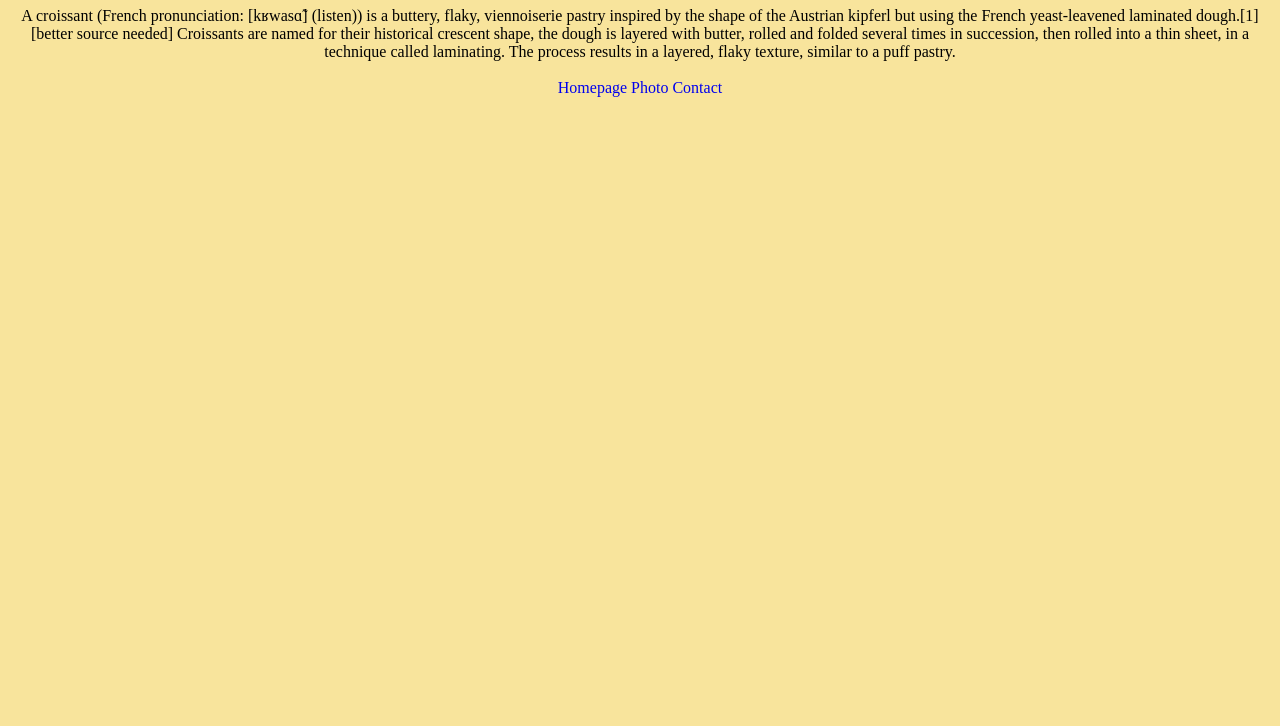
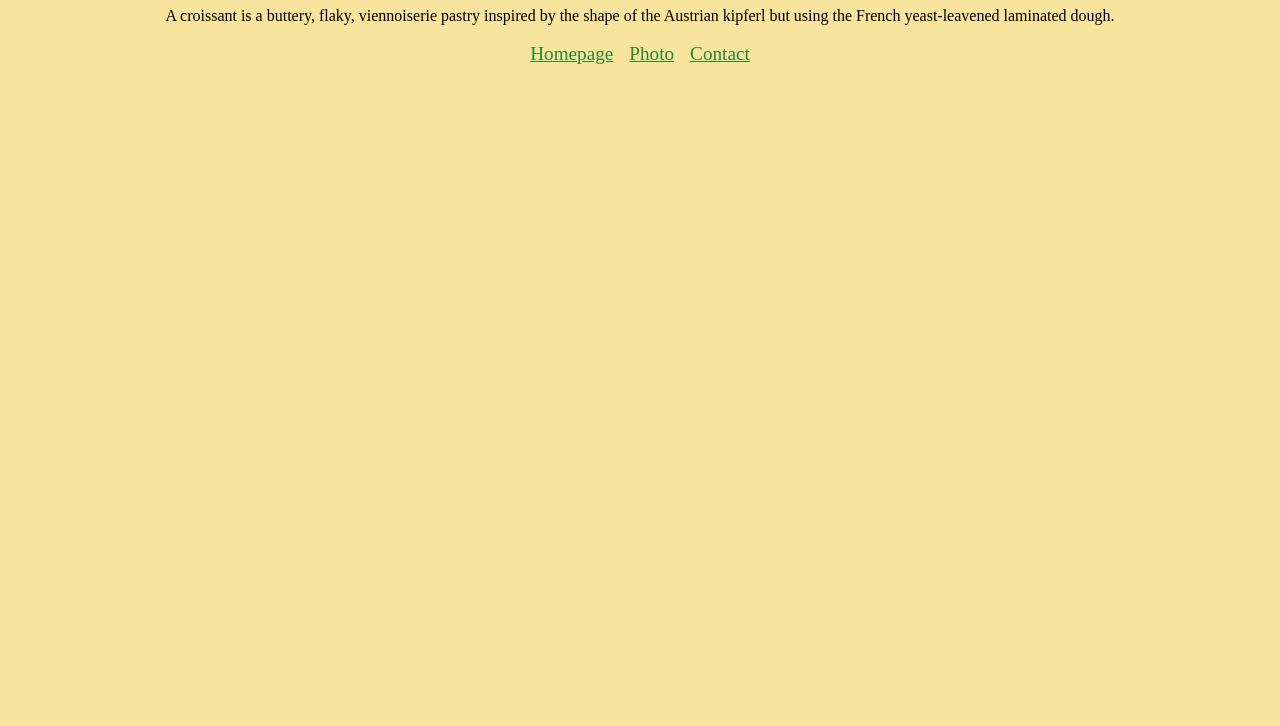
Before and after one commit to kcarpenterx3/croissant, a plain HTML site: page index.html in a window 1280 px wide. Shown: the part 74-800 px from the top of the page. Drawn offline with Linux system fonts and the light colour scheme.

Commit message:
Simplified the coding and added the photo.

```diff
--- a/index.html
+++ b/index.html
@@ -10,21 +10,16 @@
 <body>
   <h1>🥐 Croissant</h1>
 
-A croissant (French pronunciation: [kʁwasɑ̃] (listen)) is a buttery, flaky, viennoiserie pastry inspired by the shape of
-the Austrian kipferl but using the French yeast-leavened laminated dough.[1][better source needed] Croissants are named
-for their historical crescent shape, the dough is layered with butter, rolled and folded several times in succession,
-then rolled into a thin sheet, in a technique called laminating. The process results in a layered, flaky texture,
-similar to a puff pastry.
+A croissant is a buttery, flaky, viennoiserie pastry inspired by the shape of
+the Austrian kipferl but using the French yeast-leavened laminated dough.
+
 
 <br><br>
 
 <footer>
-    <a href="/">Homepage</a>
-
-    <a href="/photo.html">Photo</a>
-
+    <a href="/">Homepage</a>&nbsp &nbsp
+    <a href="/photo.html">Photo</a>&nbsp &nbsp
     <a href="/contact.html">Contact</a>
-
 </footer>
 </body>
 </html>
--- a/src/style.css
+++ b/src/style.css
@@ -5,11 +5,16 @@ body {
 }
 
 a {
-  text-decoration: none;
-  text-transform: none;
+  color: #268735;
+  font-size: larger;
 }
 
 li {
   list-style-type: none;
   display: inline-block;
 }
+
+.email {
+  color:blue;
+  text-decoration: underline;
+}
```
Also changed, not shown: contact.html (+5 -8 lines), photo.html (+12 -11 lines), src/croissants.jpg (added).
